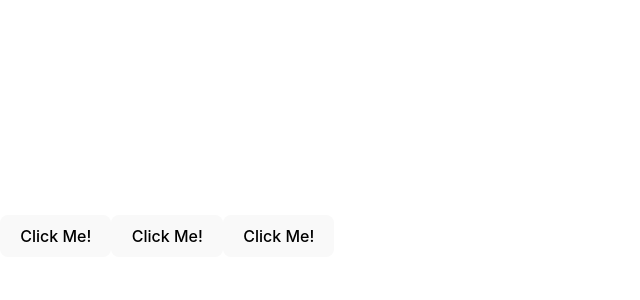
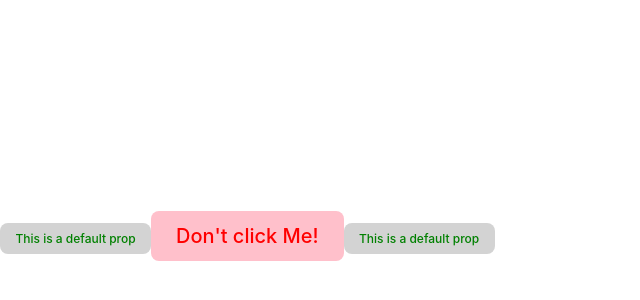
Before and after one commit to darwin-dev-diaz/my-first-react-app, a React (Vite) app: page / in a window 1280 px wide. Shown: the part 164-464 px from the top of the page, without its empty margins (0-640 px from the left). Built offline with nearby package versions, Linux system fonts and the light colour scheme.

Commit message:
Old learning adfdas

```diff
--- a/src/PassingData.jsx
+++ b/src/PassingData.jsx
@@ -1,15 +1,38 @@
-function Button(){
-    return(
-        <button>Click Me!</button>
-    )
+function Button({
+  text = "This is a default prop",
+  color = "green",
+  fontSize = 12,
+  backgroundColor = "lightgrey",
+  handleClick,
+}) {
+  const buttonStyle = {
+    color: color,
+    fontSize: fontSize + "px",
+    backgroundColor: backgroundColor,
+  };
+
+  return (
+    <button onClick={()=>handleClick("https://www.theodinproject.com")} style={buttonStyle}>
+      {text}
+    </button>
+  );
 }
 
-export default function App(){
-    return(
-        <div>
-            <Button/>
-            <Button/>
-            <Button/>
-        </div>
-    )
+export default function App() {
+    const handleButtonClick = (url) => {
+        window.location.href = url;
+    }
+
+  return (
+    <div>
+      <Button handleClick={handleButtonClick}/>
+      <Button
+        text="Don't click Me!"
+        color="red"
+        fontSize={20}
+        backgroundColor="pink"
+      />
+      <Button handleClick={handleButtonClick}/>
+    </div>
+  );
 }
```
